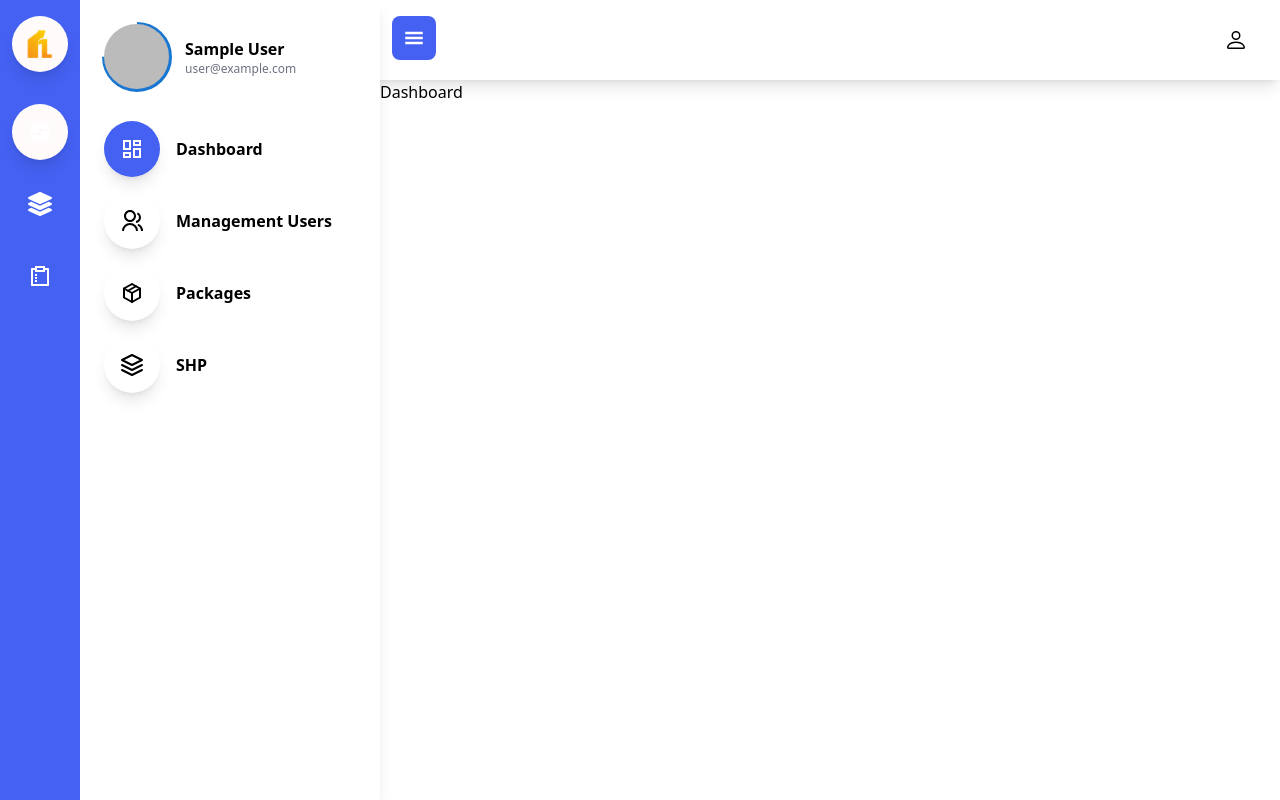
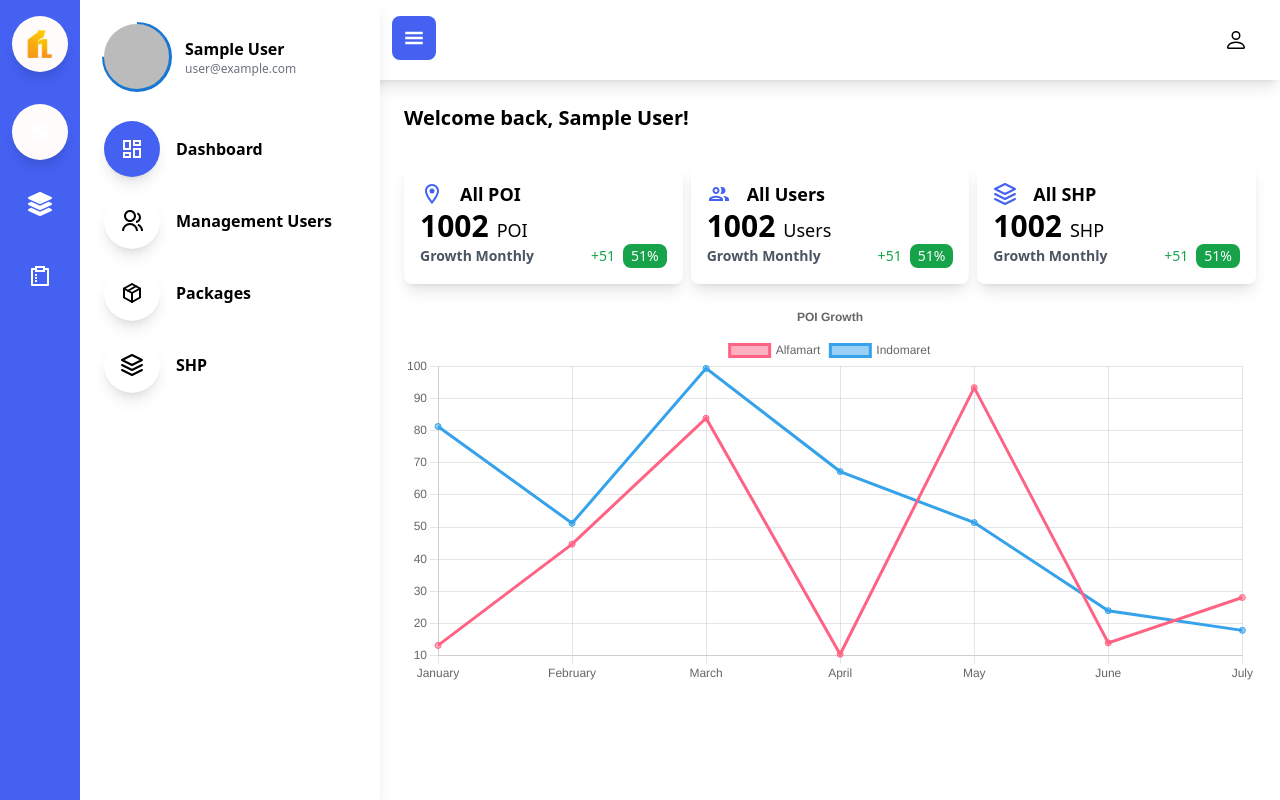
Before and after one commit to dadanisme/webgis-intellegence, a React (Vite) app: page /admin/dashboard in a window 1280 px wide. Built offline with nearby package versions, Linux system fonts and the light colour scheme; no server answers; the database is empty; sample sign-in values are in the browser's storage.

Commit message:
on admin dashboard

```diff
--- a/src/layouts/Admin.jsx
+++ b/src/layouts/Admin.jsx
@@ -20,10 +20,10 @@ export default function Admin() {
     <>
       <aside
         className={clsx(
-          "h-screen bg-white shadow-lg w-[300px] absolute top-0",
+          "h-screen bg-white shadow-lg w-[300px] fixed top-0",
           "transition-all duration-300 ease-in-out p-6",
           "flex flex-col gap-8",
-          isSidebarOpen ? "left-0" : "-left-[300px]"
+          isSidebarOpen ? "left-20" : "-left-[220px]"
         )}
       >
         <button
--- a/src/layouts/MainLayout.jsx
+++ b/src/layouts/MainLayout.jsx
@@ -1,4 +1,4 @@
-import { Outlet, useLocation } from "react-router-dom";
+import { Outlet, useLocation, useNavigate } from "react-router-dom";
 import logo from "../assets/images/logo.svg";
 import { MdDashboard } from "react-icons/md";
 import { FaLayerGroup } from "react-icons/fa";
@@ -12,6 +12,7 @@ import clsx from "clsx";
 import { BsChevronRight, BsChevronLeft } from "react-icons/bs";
 export default function MainLayout() {
   const location = useLocation();
+  const navigate = useNavigate();
   const { user } = useSelector(selectUser);
 
   const [showSidebar, setShowSidebar] = useState(true);
@@ -41,7 +42,10 @@ export default function MainLayout() {
             )}
           </button>
         )}
-        <figure className="flex items-center justify-center bg-[#FFFBFA] w-14 h-14 rounded-full mt-4 shadow-lg">
+        <figure
+          className="flex items-center justify-center bg-[#FFFBFA] w-14 h-14 rounded-full mt-4 shadow-lg cursor-pointer"
+          onClick={() => navigate("/")}
+        >
           <img src={logo} alt="logo" className="object-contain w-8 h-8" />
         </figure>
 
--- a/src/pages/admin/Dashboard.jsx
+++ b/src/pages/admin/Dashboard.jsx
@@ -1,5 +1,15 @@
-import React from "react";
+import Greeting from "../../components/user-admin/dashboard/Greeting";
+import Chart from "../../components/user-admin/dashboard/Chart";
+import Statistics from "../../components/user-admin/dashboard/Statistics";
 
 export default function Dashboard() {
-  return <div>Dashboard</div>;
+  return (
+    <div className="p-6">
+      <Greeting />
+      <Statistics />
+      <div className="w-full h-96 mt-4">
+        <Chart />
+      </div>
+    </div>
+  );
 }
```
Also changed, not shown: src/pages/user/Dashboard.jsx (+4 -4 lines), src/components/user-admin/dashboard/Chart.jsx (renamed from src/components/user/dashboard/Chart.jsx), src/components/user-admin/dashboard/Greeting.jsx (renamed from src/components/user/dashboard/Greeting.jsx), src/components/user-admin/dashboard/Statistics.jsx (renamed from src/components/user/dashboard/Statistics.jsx), src/components/user-admin/dashboard/SubscriptionStatus.jsx (renamed from src/components/user/dashboard/SubscriptionStatus.jsx).
